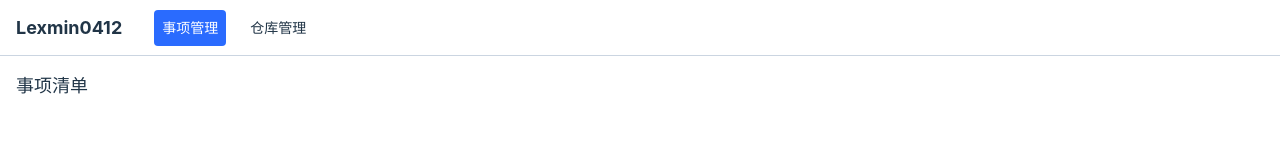
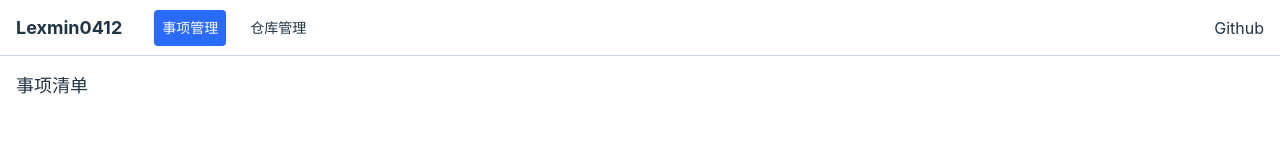
Before and after one commit to lexmin0412/workbench, a React (Vite) app: page / in a window 1280 px wide. Shown: the top 160 px of the page. Built offline with nearby package versions, Linux system fonts and the light colour scheme.

Commit message:
feat: 添加外链，优化布局

```diff
--- a/src/components/layout/header.tsx
+++ b/src/components/layout/header.tsx
@@ -17,19 +17,31 @@ const headerTabs: HeaderTab[] = [
 	}
 ]
 
+const links = [
+	{
+		type: 'outside',
+		text: 'Github',
+		url: 'https://github.com/lexmin0412/workbench'
+	}
+]
+
+const openNewPage = (url: string) => {
+	window.open(url)
+}
+
 export default function Header() {
 
 	const [selected, setSelected] = useState(headerTabs[0].id);
 
 	return (
-    <div className="flex items-center">
+    <div className="flex items-center w-full">
 			{/* logo */}
 			<div className="px-4 font-bold text-lg mr-4">
 				Lexmin0412
 			</div>
 
 			{/* tabs */}
-      <div className="flex justify-center w-full">
+      <div className="flex justify-start w-full flex-1">
         {headerTabs.map((tab) => {
           return (
             <div
@@ -45,6 +57,21 @@ export default function Header() {
           );
         })}
       </div>
+
+			<div className="pr-4">
+				{
+					links.map((link)=>{
+						return (
+              <div
+                className="cursor-pointer"
+                onClick={() => openNewPage(link.url)}
+              >
+                {link.text}
+              </div>
+            );
+					})
+				}
+			</div>
     </div>
   );
 }
```
